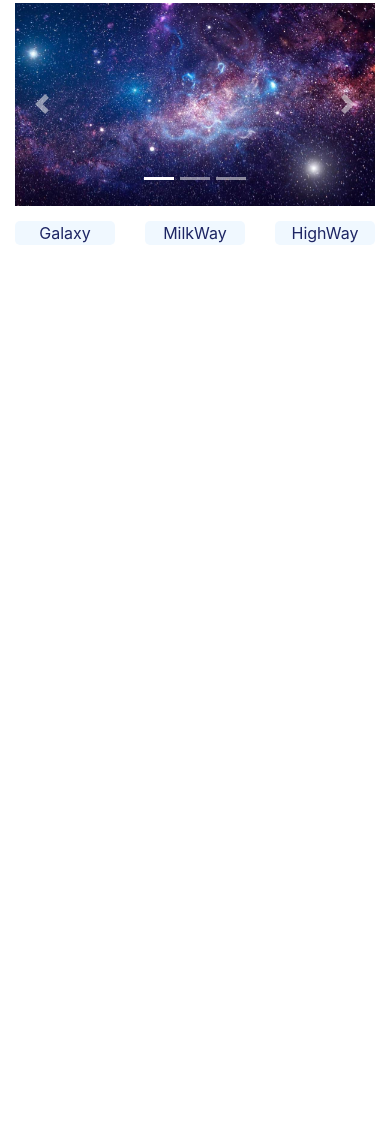
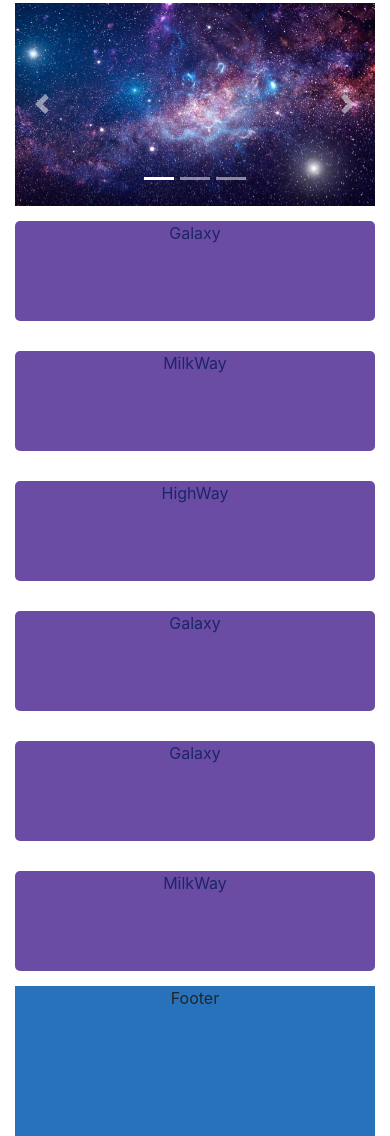
Before and after one commit to paolapagotto/bootstrap-test, a plain HTML site: page index.html in a window 390 px wide. Shown: the part 117-1253 px from the top of the page. Before the commit the page ends 844 px from the top, so only its background shows below. Drawn offline with nearby package versions, Linux system fonts and the light colour scheme.

Commit message:
responsive traits

```diff
--- a/index.html
+++ b/index.html
@@ -91,22 +91,54 @@
 
         <!--COLUMNS-->
         <section class="row">
-            <div class="col-4">
-                <div class="section">
+            <div class="col-md-4 col-sm-12">
+                <div class="section-one">
                     Galaxy
                 </div>
             </div>
-            <div class="col-4">
-                <div class="section">
+            <div class="col-md-4 col-12">
+                <div class="section-one">
                     MilkWay
                 </div>
             </div>
-            <div class="col-4">
-                <div class="section">
+            <div class="col-md-4 col-sm-12">
+                <div class="section-one">
                     HighWay
                 </div>
             </div>
         </section>
+
+         <!--COLUMNS-->
+         <section class="row">
+            <div class="col-md-12 col-sm-12">
+                <div class="section-two">
+                    Galaxy
+                </div>
+            </div>
+        </section>
+
+        <!--COLUMNS-->
+        <section class="row">
+            <div class="col-md col-sm-12">
+                <div class="section-three">
+                    Galaxy
+                </div>
+            </div>
+            <div class="col-md col-12">
+                <div class="section-three">
+                    MilkWay
+                </div>
+            </div>
+        </section>
+        <footer>
+            <div class="row">
+                <div class="col-12">
+                    <div class="footer">
+                        Footer
+                    </div>
+                </div>
+            </div>
+        </footer>
     </main>
 
 
--- a/styles.css
+++ b/styles.css
@@ -1,7 +1,44 @@
-.section{
+.section-one{
     text-align: center;
     background-color: aliceblue;
     color: #1d2564;
     border-radius: 5px;
+    height: 100px;
     margin: 15px 0;
 }
+
+.section-two{
+    text-align: center;
+    background-color: aliceblue;
+    color: #1d2564;
+    border-radius: 5px;
+    height: 100px;
+    margin: 15px 0;
+}
+
+.section-three{
+    text-align: center;
+    background-color: aliceblue;
+    color: #1d2564;
+    border-radius: 5px;
+    height: 100px;
+    margin: 15px 0;
+}
+
+.footer{
+    height: 150px;
+    background-color: #2872bc;
+    text-align: center;
+}
+
+@media (max-width: 540px){
+    .section-one, .section-two, .section-three{
+        background-color: #6b4ca5;
+
+    }
+
+}
+
+@media (min-width:){
+
+}
```
